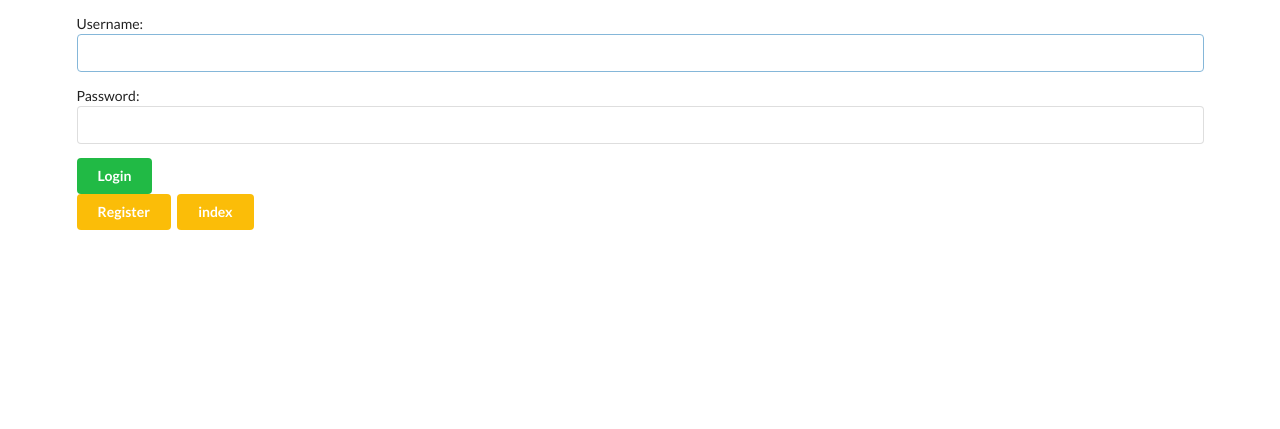
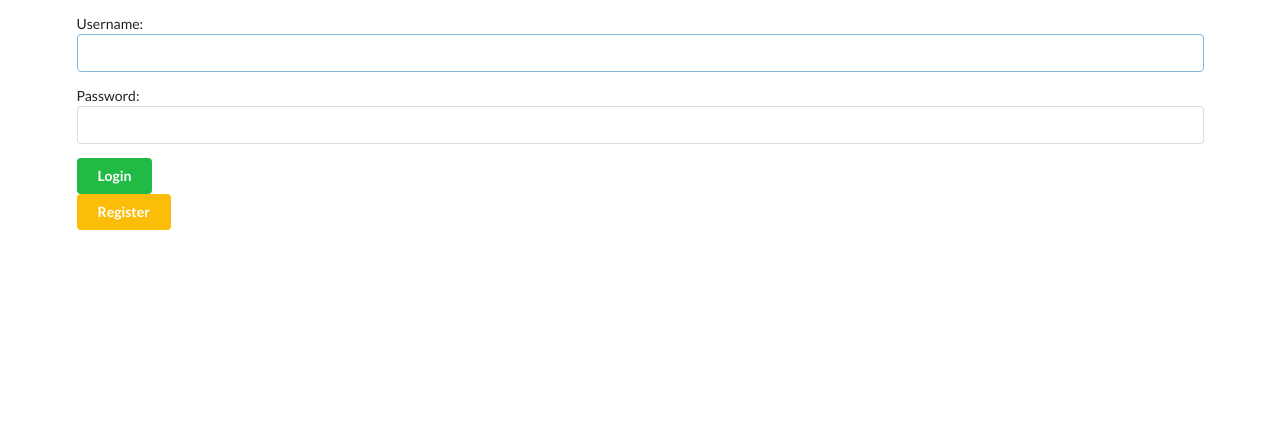
Before and after one commit to CrazySneeze/DjangoAuction, a Django app: page /login in a window 1280 px wide. Shown: the top 429 px of the page. Run offline with Django 4.2, Linux system fonts and the light colour scheme; some libraries are stand-ins or nearby versions.

Commit message:
fixed bug

```diff
--- a/auction/views.py
+++ b/auction/views.py
@@ -74,7 +74,7 @@ def login_view(request):
             if request.GET.get('next'):
                 return redirect(request.GET.get('next'))
             else:
-                return redirect('http://localhost:5173/')
+                frontend_view(request)
         else:
             error_message = 'Incorrect Password and/or Username.'
     return render(request, 'login.html', {'form': form, 'error_message': error_message})
--- a/templates/login.html
+++ b/templates/login.html
@@ -17,7 +17,4 @@ login
 <a href= '{% url 'register' %}'>
     <button class = 'ui yellow button'>Register</button>
 </a>
-<a href= '{% url 'frontend' %}'>
-    <button class = 'ui yellow button'>index</button>
-</a>
 {% endblock content %}
```
